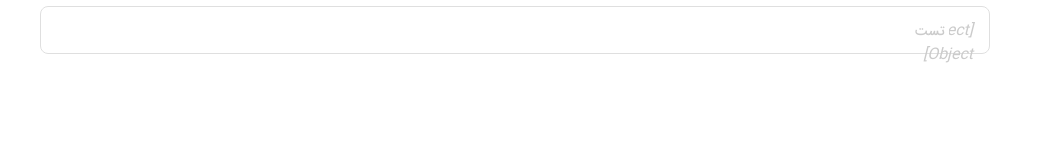
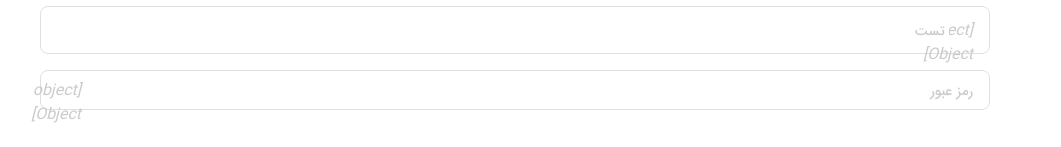
Before and after one commit to mzhb80/Arvand_Bank, a Vue app: page /test in a window 1280 px wide. Shown: the part 1462-1609 px from the top of the page, without its empty margins (0-1061 px from the left). Before the commit the page ends 1556 px from the top, so only its background shows below. Built offline with nearby package versions, Linux system fonts and the light colour scheme.

Commit message:
feat: :sparkles: add input password

```diff
--- /dev/null
+++ b/src/components/InputPassword.vue
@@ -0,0 +1,17 @@
+<script setup lang="ts">
+import { computed, ref } from 'vue';
+import BaseInput, { type InputType } from './base/BaseInput.vue';
+import Eye from '@/assets/icons/eye.svg'
+import EyeSlash from '@/assets/icons/eye-slash.svg'
+
+const props = defineProps<Omit<InputType, 'type' | 'appendIcon'>>()
+const showPassword = ref(false)
+const modelValue = defineModel<string>({ required: true })
+
+const type = computed(() => showPassword.value ? 'text' : 'password')
+const appendIcon = computed(() => showPassword.value ? EyeSlash : Eye)
+</script>
+
+<template>
+    <BaseInput v-bind="props" :type="type" v-model="modelValue" :append-icon="appendIcon" @append-icon-click="showPassword = !showPassword" />
+</template>
--- a/src/views/test.vue
+++ b/src/views/test.vue
@@ -2,6 +2,7 @@
 import BaseInput from '@/components/base/BaseInput.vue';
 import { ref } from 'vue';
 import Bank from '@/assets/icons/bank.svg'
+import InputPassword from '@/components/InputPassword.vue';
 
 const inputTest1 = ref('')
 </script>
@@ -69,8 +70,9 @@ const inputTest1 = ref('')
         <h1 class="mt-4">Inputs</h1>
         <div class="p-10 grid grid-cols-1 gap-y-4">
             <BaseInput id="test1" type="text" placeholder="تست" v-model="inputTest1" />
-            <BaseInput id="test1" type="text" :size="48" placeholder="تست" v-model="inputTest1" />
-            <BaseInput id="test1" type="text" :size="48" placeholder="تست" v-model="inputTest1" :prepend-icon="Bank" />
+            <BaseInput id="test2" type="text" :size="48" placeholder="تست" v-model="inputTest1" />
+            <BaseInput id="test3" type="text" :size="48" placeholder="تست" v-model="inputTest1" :prepend-icon="Bank" />
+            <InputPassword id="test4" v-model="inputTest1" placeholder="رمز عبور" />
         </div>
     </div>
 </template>
```
Also changed, not shown: src/assets/icons/eye-slash.svg (added), src/assets/icons/eye.svg (added).
